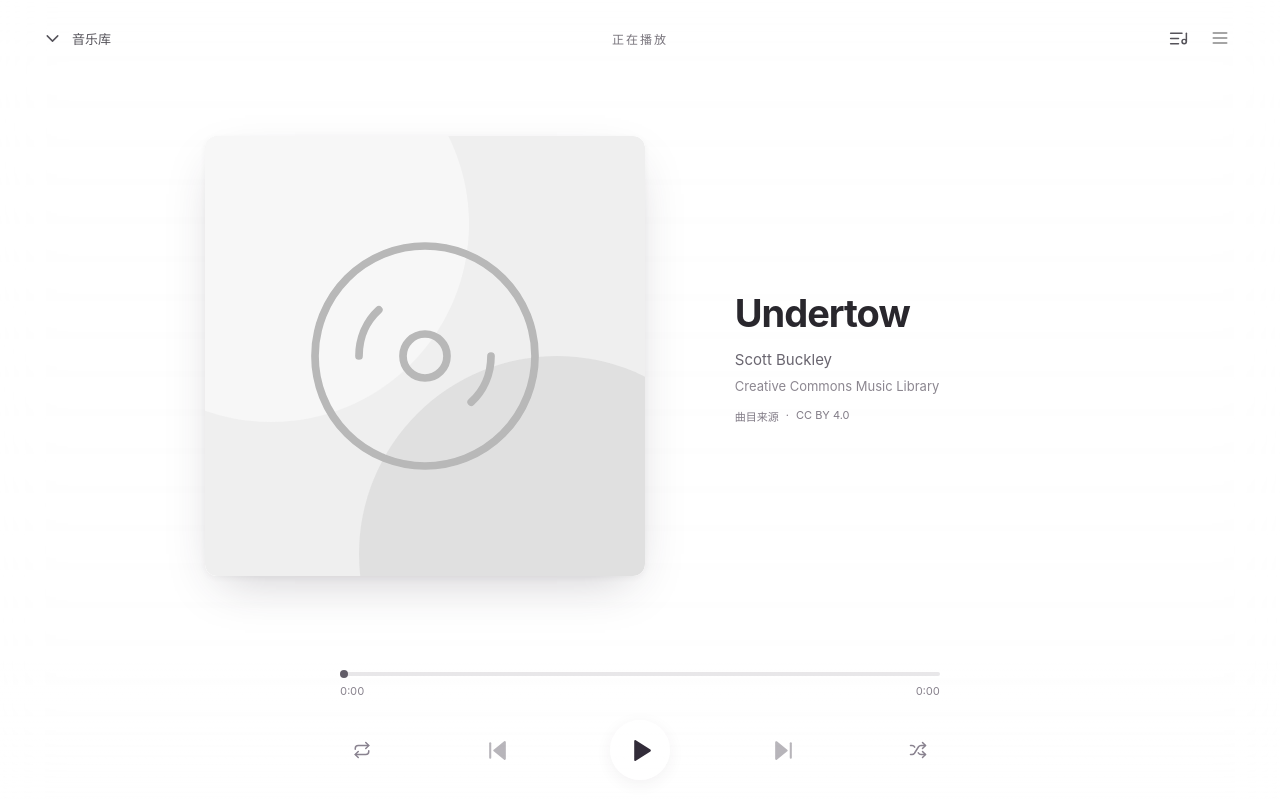
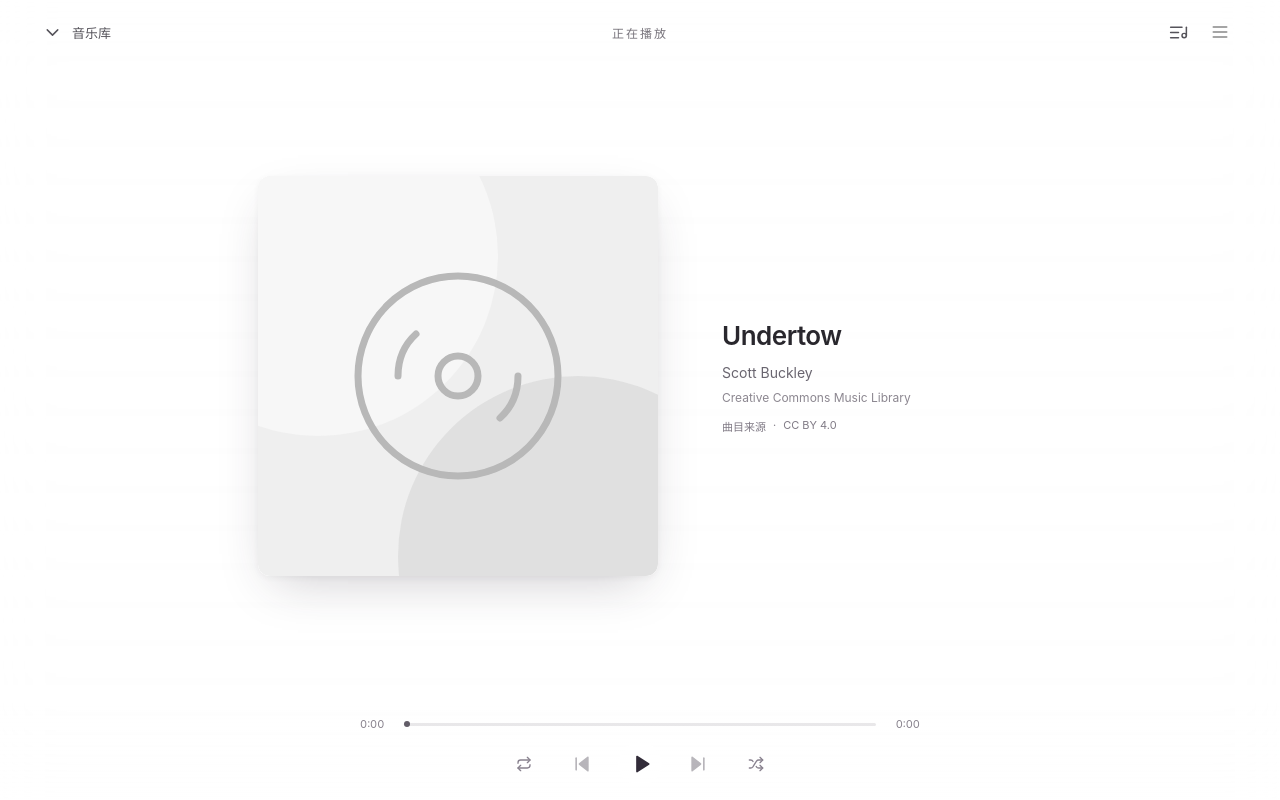
Before and after one commit to moyuhama/music, a React (Vite) app in the folder afterglow/: page / in a window 1280 px wide. Built offline with nearby package versions, Linux system fonts and the light colour scheme.

Commit message:
Refine player proportions from native app references

```diff
--- a/afterglow/src/styles/listening.css
+++ b/afterglow/src/styles/listening.css
@@ -222,7 +222,7 @@
   .listening-details,
   .without-lyrics .listening-details { margin-top: 22px; }
   .listening-metadata h1,
-  .without-lyrics .listening-metadata h1 { font-size: 24px; letter-spacing: -.6px; }
+  .without-lyrics .listening-metadata h1 { font-size: 22px; letter-spacing: -.4px; }
   .listening-album { display: none; }
   .without-lyrics .listening-album { display: block; }
   .listening-controls-host,
@@ -262,31 +262,53 @@
 /* Desktop transport belongs to the viewport footer; H5 keeps it with the artwork. */
 .listening-desktop-controls { display: none; }
 @media (min-width: 821px) {
-  .app.is-listening { --desktop-transport-height: 140px; }
+  .app.is-listening { --desktop-transport-height: 96px; }
   .is-listening .app-main { height: calc(100dvh - var(--desktop-transport-height)); }
   .is-listening .listening-desktop-controls {
     position: fixed;
     inset: auto 0 0;
     z-index: 12;
     height: var(--desktop-transport-height);
-    padding: 12px 32px 20px;
+    padding: 12px 32px 14px;
     display: flex;
     justify-content: center;
     align-items: center;
     background: linear-gradient(transparent, #ffffff18);
   }
-  .listening-desktop-controls > .listening-controls { width: min(100%, 600px); }
+  .listening-desktop-controls > .listening-controls { width: min(100%, 560px); }
+  .is-listening .topbar { height: 64px; flex-basis: 64px; }
+  .is-listening .listening-composition { gap: 64px; padding: 24px 48px 40px; }
+  .is-listening .listening-details { margin-top: 20px; }
+  .is-listening .without-lyrics .listening-details { margin-top: 0; }
+  .is-listening .listening-metadata h1 { font-size: 26px; font-weight: 600; line-height: 1.4; letter-spacing: -.5px; margin-bottom: 6px; }
+  .is-listening .listening-artist { font-size: 14px; }
+  .is-listening .listening-album { font-size: 12px; }
+  .listening-desktop-controls .transport-center { gap: 10px; }
+  .listening-desktop-controls .transport-progress { grid-template-columns: 34px minmax(0, 1fr) 34px; gap: 10px; align-items: center; }
+  .listening-desktop-controls .transport-progress > span { grid-row: 1; line-height: 16px; }
+  .listening-desktop-controls .transport-progress > span:first-child { grid-column: 1; }
+  .listening-desktop-controls .transport-progress > span:last-child { grid-column: 3; }
+  .listening-desktop-controls .transport-progress input { grid-column: 2; height: 3px; }
+  .listening-desktop-controls .transport-progress input::-webkit-slider-thumb { width: 6px; height: 6px; }
+  .listening-desktop-controls .transport-buttons { height: 44px; grid-template-columns: repeat(5, 44px); gap: 14px; width: 276px; margin: 0 auto; }
+  .listening-desktop-controls .transport-toggle { width: 44px; height: 44px; box-shadow: none; }
+  .listening-desktop-controls .transport-toggle > svg { width: 20px; height: 20px; }
+  .listening-desktop-controls .transport-icon > svg { width: 20px; height: 20px; }
+  .listening-desktop-controls .transport-repeat > svg,
+  .listening-desktop-controls .transport-shuffle > svg { width: 16px; height: 16px; }
   .is-listening .listening-controls-host,
   .is-listening .without-lyrics .listening-controls-host { margin-top: 0; }
   .is-listening .listening-composition {
     grid-template-columns: minmax(0, min(350px, calc(100dvh - 360px))) minmax(0, 440px);
   }
   .is-listening .without-lyrics .listening-record {
-    grid-template-columns: minmax(0, min(440px, calc(100dvh - 240px))) minmax(0, 340px);
+    grid-template-columns: minmax(0, min(400px, calc(100dvh - 230px))) minmax(0, 300px);
+    width: min(100%, 764px);
+    gap: 64px;
     justify-content: center;
   }
 }
 @media (min-width: 821px) and (max-height: 650px) {
-  .app.is-listening { --desktop-transport-height: 118px; }
-  .is-listening .listening-desktop-controls { padding-top: 10px; padding-bottom: 16px; }
+  .app.is-listening { --desktop-transport-height: 88px; }
+  .is-listening .listening-desktop-controls { padding-top: 8px; padding-bottom: 10px; }
 }
```
Also changed, not shown: afterglow/src/features/NowPlaying.tsx (indentation only), 2 other files (tests, documents, lock files or other folders).
